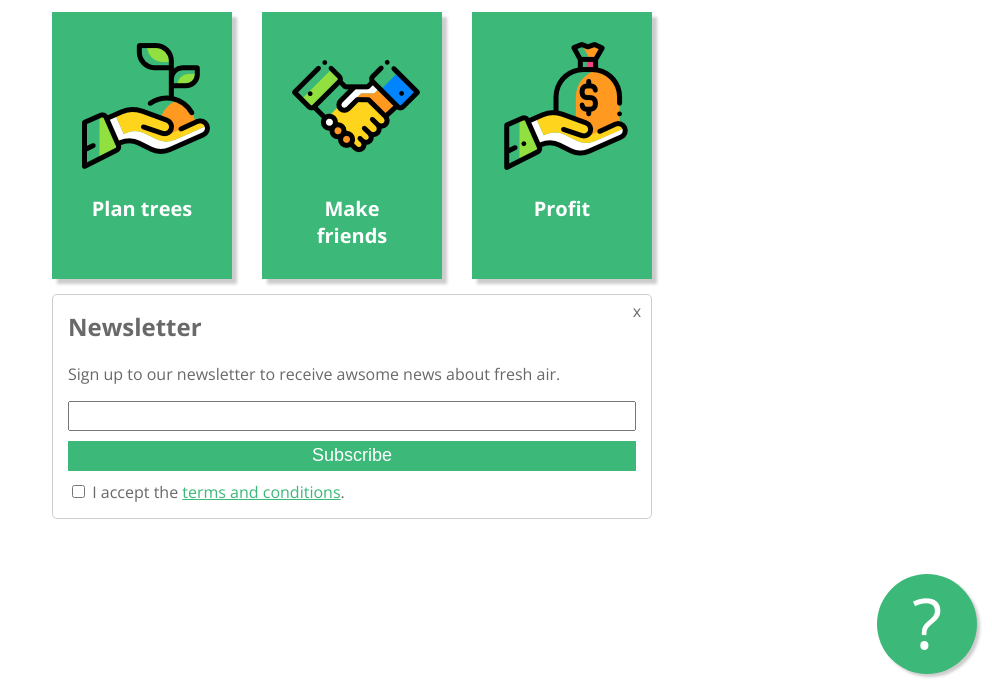
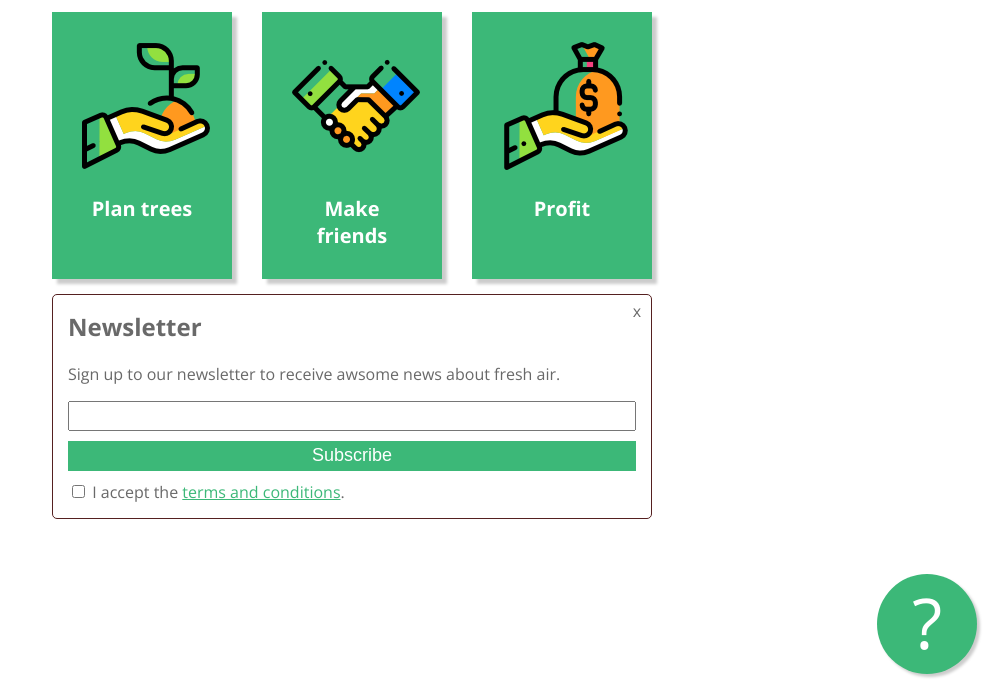
Before and after one commit to vassglo/stayathome-example, a plain HTML site: page downloaded-codepen/index.html in a window 1280 px wide. Shown: the part 111-800 px from the top of the page, without its empty margins (288-1280 px from the left). Drawn offline with nearby package versions, Linux system fonts and the light colour scheme.

Commit message:
update color

```diff
--- a/downloaded-codepen/style.css
+++ b/downloaded-codepen/style.css
@@ -10,7 +10,7 @@ main{
 
 .newsletter-form{
   color:#696969;
-  border: 1px solid #cccccc;
+  border: 1px solid #552020;
   padding: 15px;
   border-radius: 5px;
   position: relative;
```
